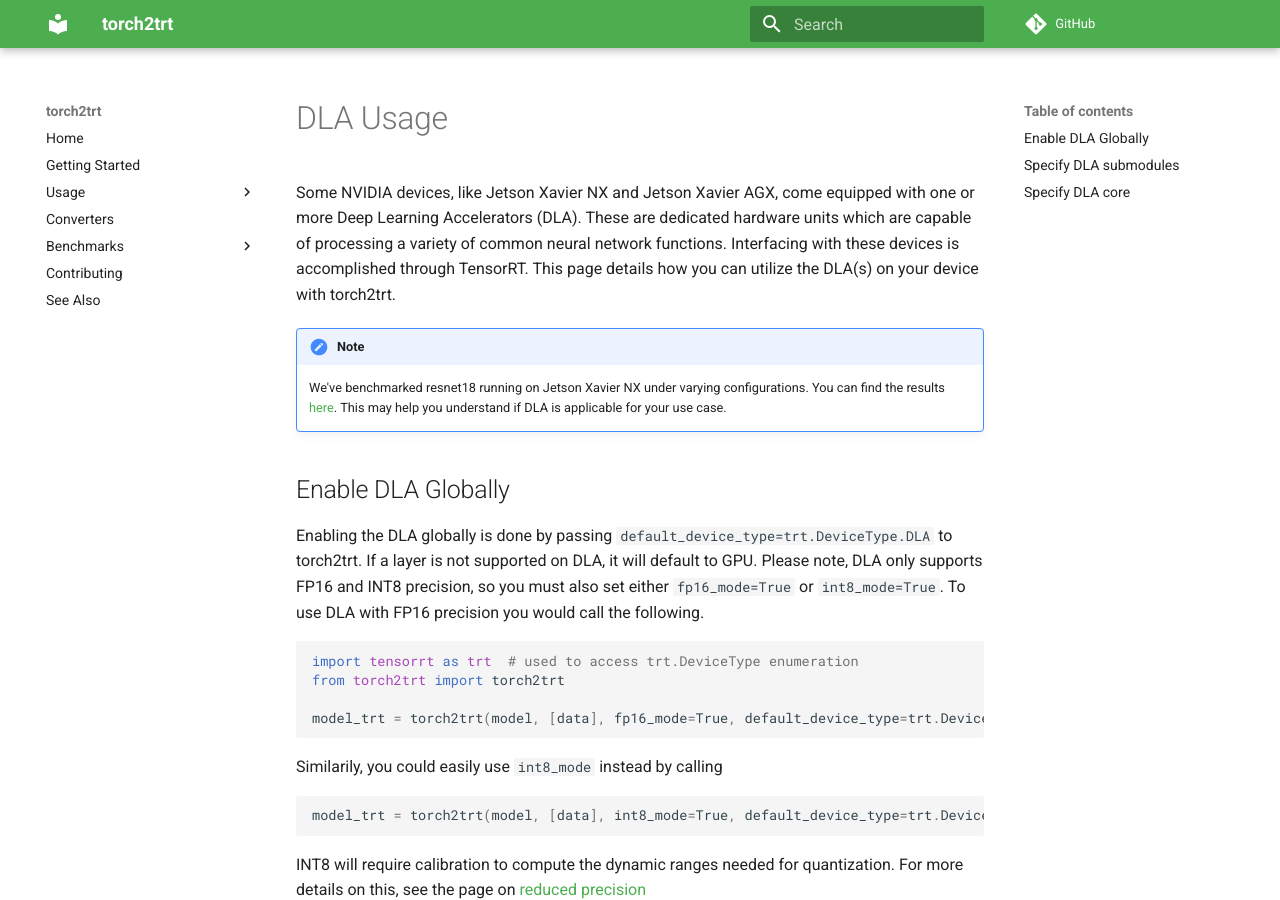
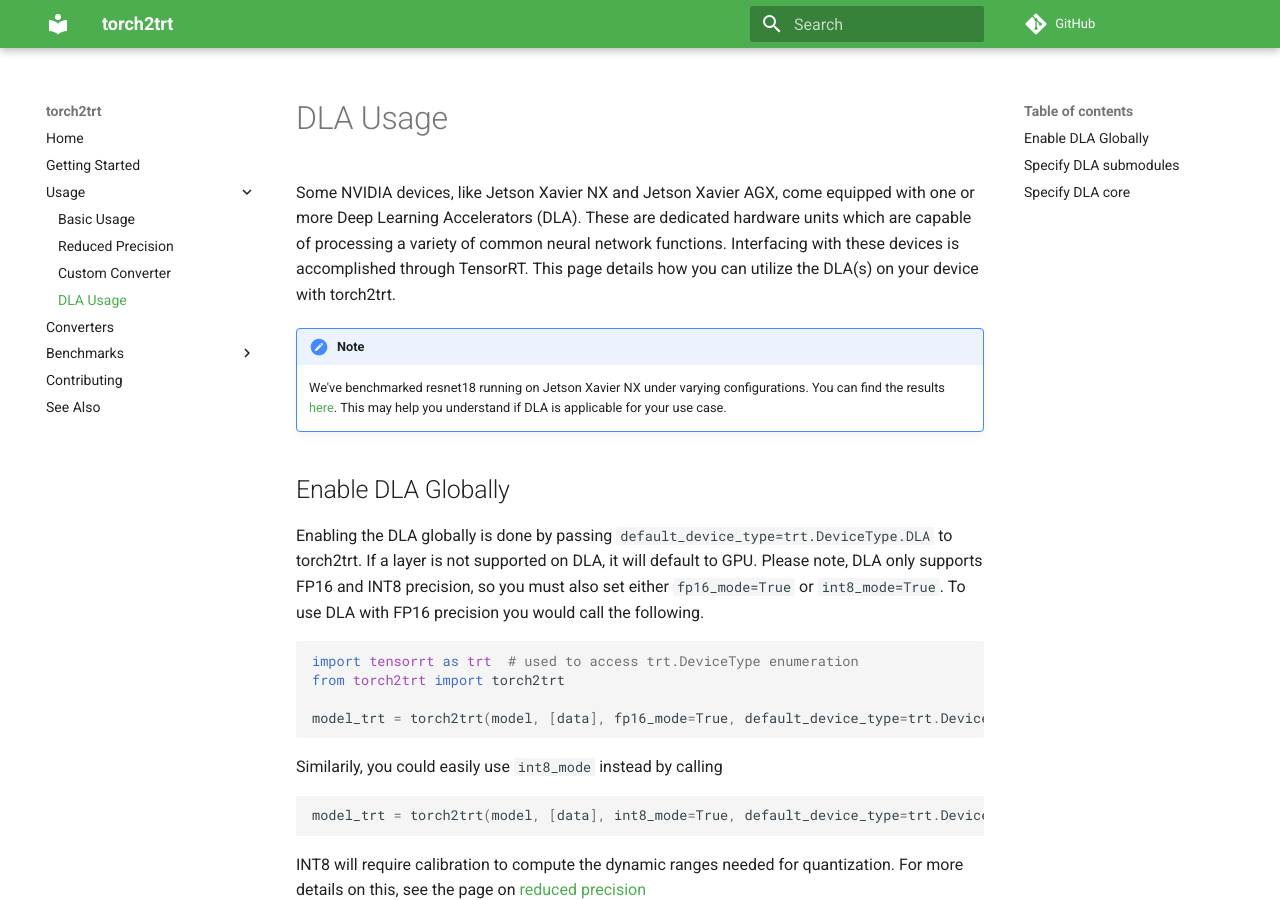
Before and after one commit to NVIDIA-AI-IOT/torch2trt, an MkDocs documentation site: the page built from docs/usage/dla_usage.md, in a window 1280 px wide and 900 px high. Built offline with MkDocs 1.6.1 and Material for MkDocs 9.7.7, drawn with Linux system fonts in a browser that asks for light colours; comment, search, counter and statistics services are not loaded.

Commit message:
update mkdocs yaml for DLA docs

```diff
--- a/mkdocs.yml
+++ b/mkdocs.yml
@@ -37,10 +37,12 @@
       - Basic Usage: usage/basic_usage.md
       - Reduced Precision: usage/reduced_precision.md
       - Custom Converter: usage/custom_converter.md
+      - DLA Usage: usage/dla_usage.md
   - Converters: converters.md
   - Benchmarks:
       - Jetson Nano: benchmarks/jetson_nano.md
       - Jetson Xavier: benchmarks/jetson_xavier.md
+      - DLA Benchmarks: benchmarks/dla_benchmarks.md
   - Contributing: CONTRIBUTING.md
   - See Also: see_also.md
 
```
